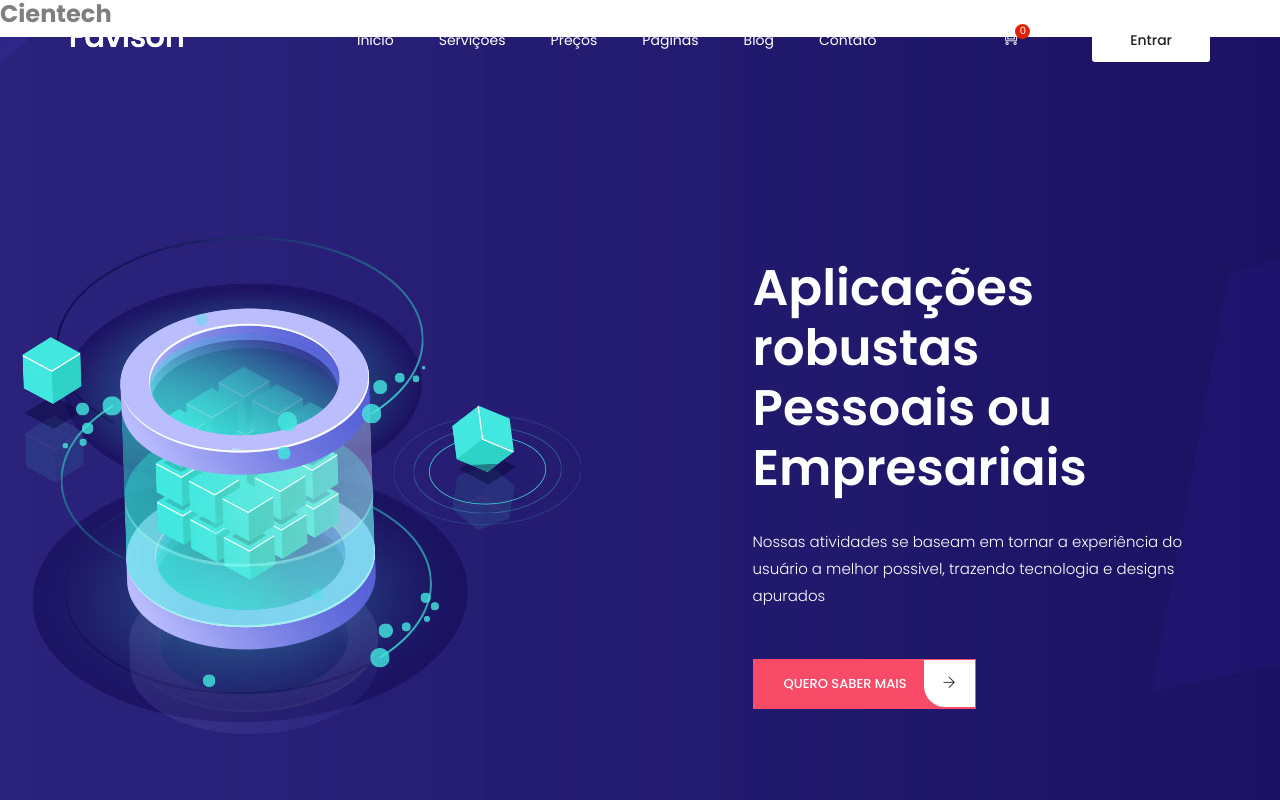
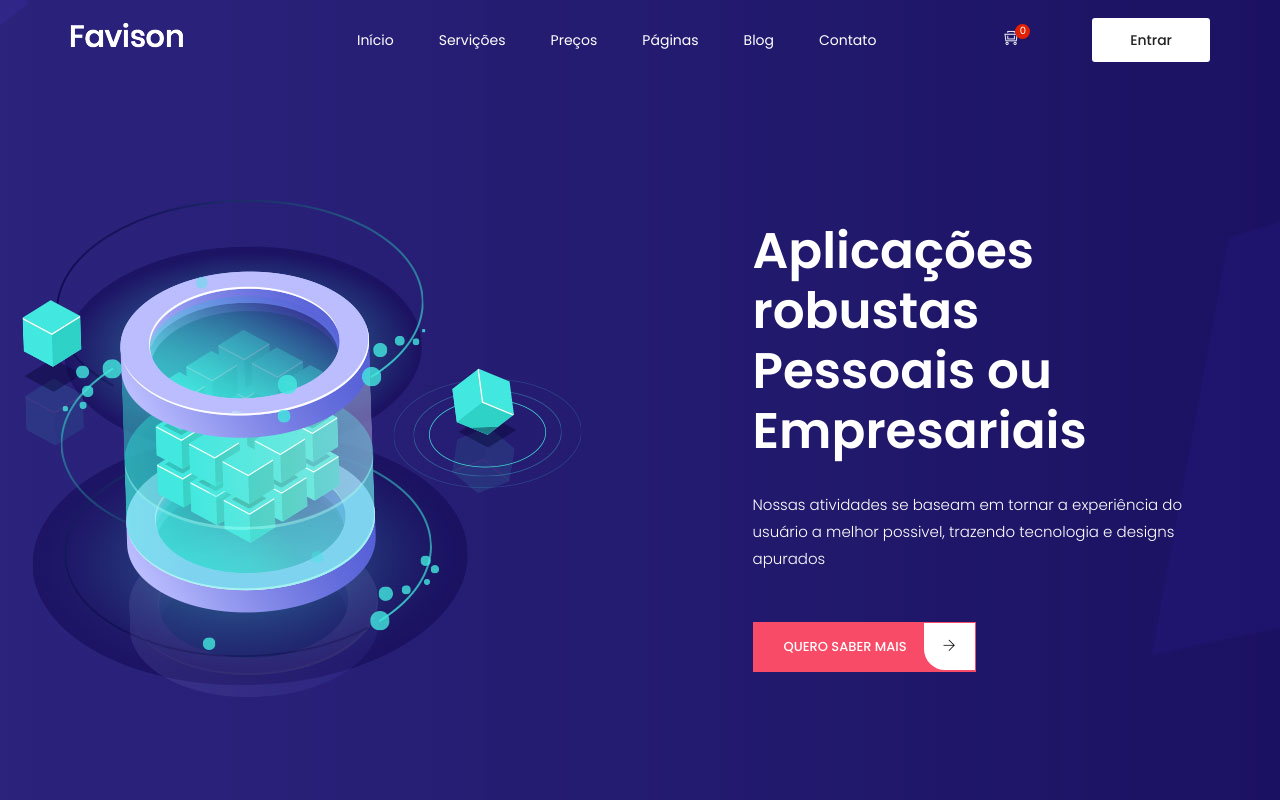
Before and after one commit to MatheusCbrl/Cientech_Site, a plain HTML site: page index.html in a window 1280 px wide. Shown: the top 800 px of the page. Drawn offline with Linux system fonts and the light colour scheme.

Commit message:
Update index.html

```diff
--- a/index.html
+++ b/index.html
@@ -4,8 +4,7 @@
     <!-- Required meta tags -->
     <meta charset="utf-8">
     <meta name="viewport" content="width=device-width, initial-scale=1, shrink-to-fit=no">
-    <h3>Cientech</h3>
-    <link rel="icon" href="img/favicon.png" type="image/png">
+    <link rel="icon" href="" type="image/png">
     <title>Cientech Soluções em TI</title>
     <!-- Bootstrap CSS -->
     <link rel="stylesheet" href="css/bootstrap.css">
```
